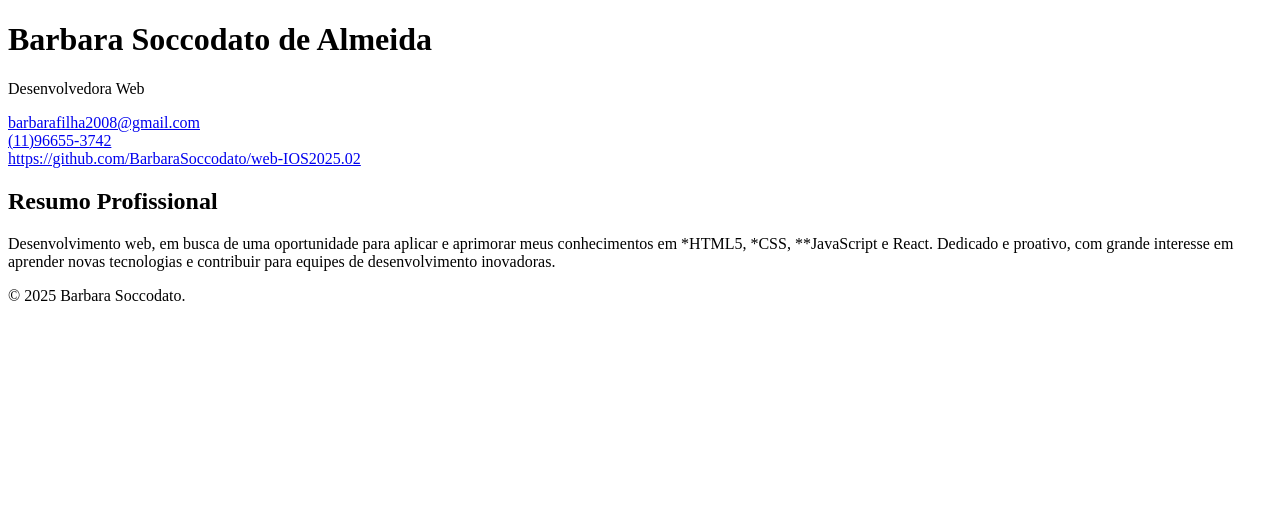
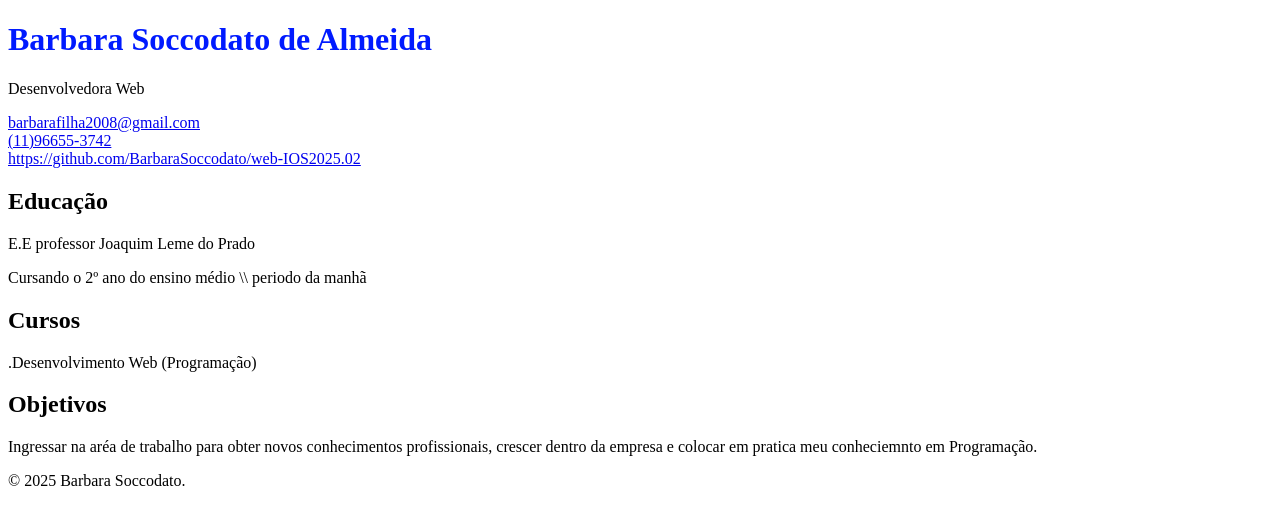
Before and after one commit to BarbaraSoccodato/curriculo-html, a plain HTML site: page index.html in a window 1280 px wide. Drawn offline with Linux system fonts and the light colour scheme.

Commit message:
Adições de css ao curriculo

```diff
--- /dev/null
+++ b/css/style.css
@@ -0,0 +1,3 @@
+h1 {
+   color: rgb(0, 26, 255);
+}
--- a/index.html
+++ b/index.html
@@ -5,6 +5,8 @@
     <meta charset="UTF-8">
     <meta name="viewport" content="width=device-width, initial-scale=1.0">
     <title>Currículo de Barbara Soccodato de Almeida</title>
+
+    <link rel="stylesheet" href="css/style.css">
 </head>
 
 <body>
@@ -22,14 +24,16 @@
 
     <main>
         <section id="resumo" class="secao-principal">
-            <h2>Resumo Profissional</h2>
-            <p>
-                Desenvolvimento web, em busca de uma oportunidade para aplicar e aprimorar meus conhecimentos em *HTML5,
-                *CSS, **JavaScript e React. Dedicado e proativo, com grande interesse em aprender novas tecnologias
-                e contribuir para equipes de desenvolvimento inovadoras.
-            </p>
 
+        <h2>Educação</h2>
+        <p>E.E professor Joaquim Leme do Prado</p>
+        <p>Cursando o 2º ano do ensino médio \\ periodo da manhã</p>
 
+       <h2>Cursos</h2>
+       <p>.Desenvolvimento Web (Programação)</p>
+
+       <h2>Objetivos</h2>
+         <p>Ingressar na aréa de trabalho para obter novos conhecimentos profissionais, crescer dentro da empresa e colocar em pratica meu conheciemnto em Programação.</p>
 
 
 
```
